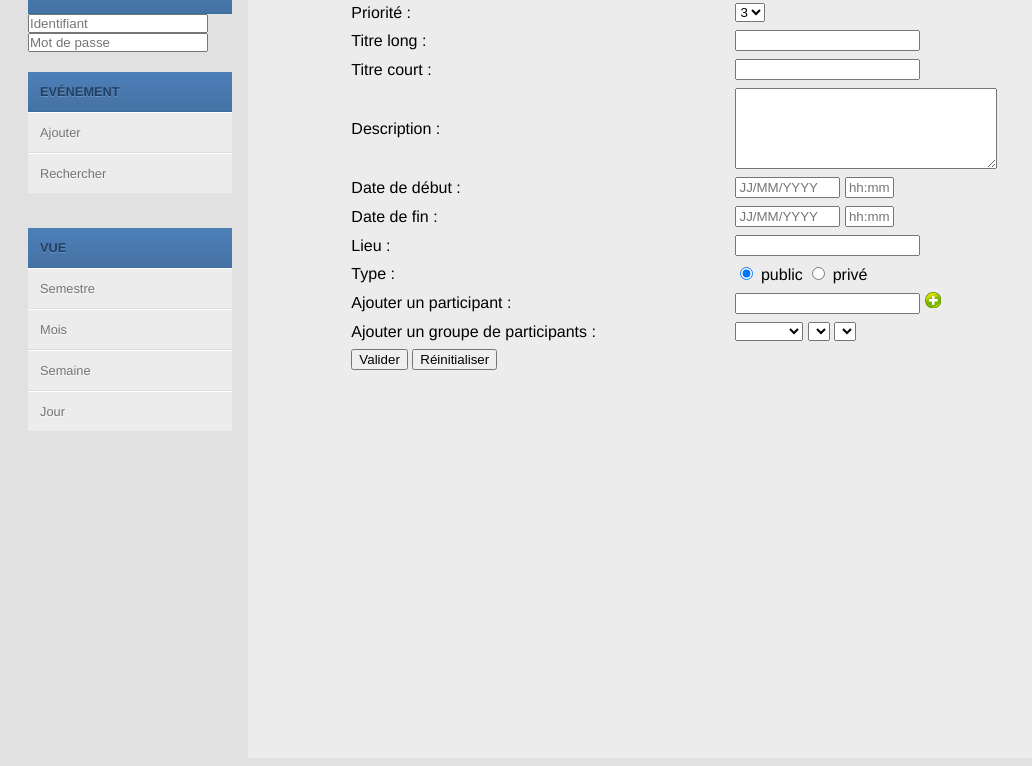
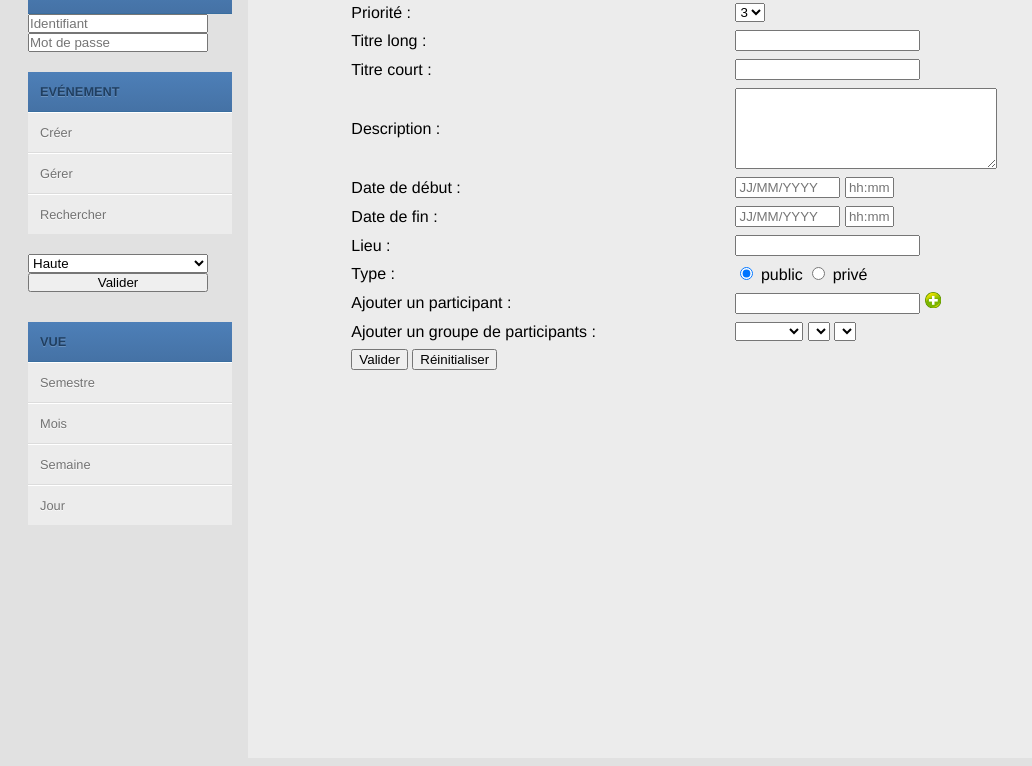
Before and after one commit to LinkedFluuuush/AgendactIfs, a PHP site: page /Pages/Evenement/creer.php in a window 1280 px wide. Shown: the part 34-800 px from the top of the page, without its empty margins (0-1032 px from the left). Run offline with PHP 8.4, Linux system fonts and the light colour scheme; tables that the repository leaves empty or names only in its code hold one stand-in row (values such as "Sample post"); data that the repository does not hold is empty.

Commit message:
Ajout liste priorités

```diff
--- a/Pages/Evenement/creer.php
+++ b/Pages/Evenement/creer.php
@@ -146,12 +146,12 @@ if(!empty($_POST['submit']))
 			$resultats = $conn->query($sql);
 
 			//TODO
-			$sqlDestUtilisateur = "INSERT INTO `aci_bdd`.`aci_destutilisateur` (`IDUTILISATEUR`, `IDEVENEMENT`, `DATEINSERT`)
-			VALUES (, $idEv[0], curdate());";
+//			$sqlDestUtilisateur = "INSERT INTO `aci_bdd`.`aci_destutilisateur` (`IDUTILISATEUR`, `IDEVENEMENT`, `DATEINSERT`)
+//			VALUES (, $idEv[0], curdate());";
 
 			//TODO
-			$sqlDestGroupe = "INSERT INTO `aci_bdd`.`aci_destgroupe` (`IDEVENEMENT`, `IDGROUPE`, `DATEINSERT`)
-			VALUES ($idEv[0], , curdate());";
+//			$sqlDestGroupe = "INSERT INTO `aci_bdd`.`aci_destgroupe` (`IDEVENEMENT`, `IDGROUPE`, `DATEINSERT`)
+//			VALUES ($idEv[0], , curdate());";
 
 			if(!empty($resultats))
 				$insertion = true;
--- a/Pages/menu.php
+++ b/Pages/menu.php
@@ -14,11 +14,20 @@
         <li>
             <div class="header">Evénement</div>
             <ul class="menu">
-                 <li onclick ="document.location.href ='..\\Evenement\\creer.php'"><a href="..\Evenement\creer.php">Ajouter</a></li>
+                <li onclick ="document.location.href ='..\\Evenement\\creer.php'"><a href="..\Evenement\creer.php">Créer</a></li>
+                <li onclick ="document.location.href ='#'"><a href="#">Gérer</a></li>
                 <li onclick ="document.location.href ='#'"><a href="#">Rechercher</a></li>
             </ul>
         </li>
-    </ul>
+        <form>
+            <select name="changement_priorite">
+                <option value="1">Haute</option>
+                <option value="2">Moyennne</option>
+                <option value="3">Basse</option>
+            </select>
+            <input type="submit" name="valider" value="Valider">
+        </form>
+    </ul><br>
 
     <!-- mini-calendrier -->
      <div id="miniCalendrier">
--- a/style.css
+++ b/style.css
@@ -115,6 +115,7 @@ ul.nav > li ul li:last-child {
 
 ul.nav div.header {
     color: #203f61;
+    /*color: #e1e1e1;*/
     text-shadow: 0px 1px 0px rgba(255, 255, 255, 0.2);
 
     background: #4d7fb8; /* Old browsers */
```
Lines whose indentation alone changed are shown as unchanged.
